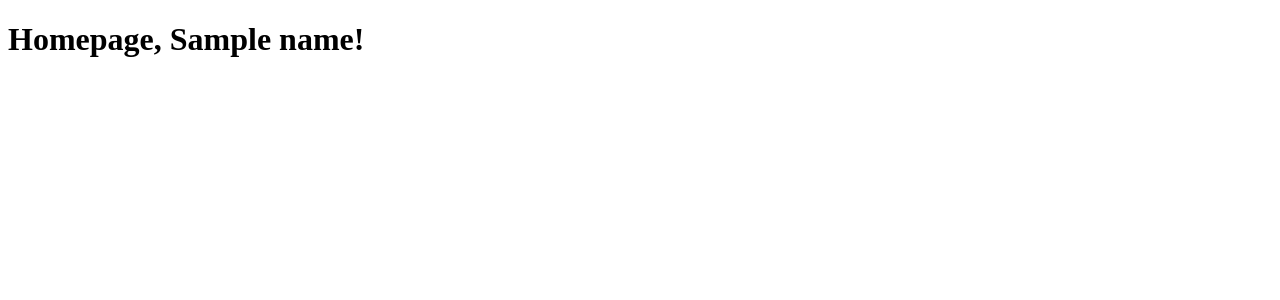
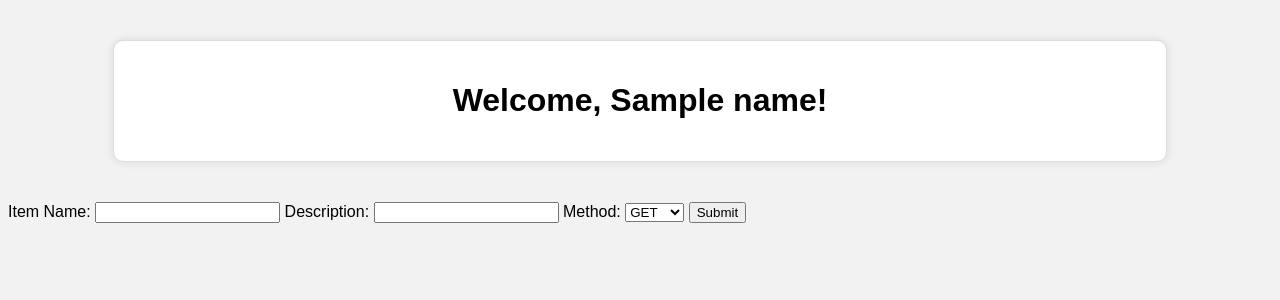
Before and after one commit to MM-BYC/SandSBA318ExpressServerApplication, a Node server app: template views/HomeMainPage.ejs in a window 1280 px wide. Shown: the top 300 px of the page. Run offline with Node 20, Linux system fonts and the light colour scheme; the template is opened without the code that fills it: most values are stand-ins (such as "Sample title", 1, 10 or a date in 2020).

Commit message:
add interaction

```diff
--- a/models/items.models.js
+++ b/models/items.models.js
@@ -7,7 +7,7 @@ const items = [
   },
   {
     id: 2,
-    itemName: "item1",
+    itemName: "item2",
     description: "item2 description",
   },
 ];
--- /dev/null
+++ b/public/script.js
@@ -0,0 +1,85 @@
+const form = document.querySelector(".itemForm");
+form.addEventListener("submit", (e) => {
+  e.preventDefault();
+  const itemName = document.getElementById("itemName").value;
+  const description = document.getElementById("description").value;
+  const method = document.getElementById("method").value;
+
+  if (method === "POST") {
+    fetch("/api/items", {
+      method: method,
+      headers: {
+        "Content-Type": "application/json",
+      },
+      body: JSON.stringify({ itemName, description }),
+    })
+      .then((response) => {
+        if (response.ok) {
+          return response.json();
+        } else {
+          throw new Error("Failed to create item");
+        }
+      })
+      .then((data) => {
+        console.log(data);
+        // Display the created item
+        const itemsContainer = document.querySelector(".itemsContainer");
+        const itemElement = document.createElement("div");
+        itemElement.setAttribute("class", "itemsContainer");
+
+        itemElement.textContent = `ID: ${data.id} | Name: ${data.itemName} | Desc: ${data.description}`;
+        itemsContainer.appendChild(itemElement);
+      })
+      .catch((error) => console.error("Error:", error));
+  } else if (method === "GET") {
+    let url = "/api/items";
+    if (itemName !== "") {
+      url += `?itemName=${itemName}`;
+    }
+    fetch(url)
+      .then((response) => {
+        if (response.ok) {
+          return response.json();
+        } else {
+          throw new Error("Failed to retrieve items");
+        }
+      })
+      .then((data) => {
+        console.log(data);
+        // Display the retrieved items
+        const itemsContainer = document.querySelector(".itemsContainer");
+        itemsContainer.innerHTML = ""; // Clear existing items
+        data.forEach((item) => {
+          const itemElement = document.createElement("div");
+          itemElement.setAttribute("class", "itemsContainer");
+          itemElement.textContent = `ID: ${item.id} | Name: ${item.itemName} | Desc: ${item.description}`;
+          itemsContainer.appendChild(itemElement);
+        });
+      })
+      .catch((error) => console.error("Error:", error));
+  } else if (method === "DELETE") {
+    if (itemName !== "") {
+      fetch(`/api/items/${itemName}`, {
+        method: "DELETE",
+      })
+        .then((response) => {
+          if (response.ok) {
+            // Remove the item from the page
+            const itemsContainer = document.querySelector(".itemsContainer");
+            const itemElement = document.querySelector(
+              `.itemsContainer:contains(${itemName})`
+            );
+
+            if (itemElement) {
+              itemsContainer.removeChild(itemElement);
+            }
+          } else {
+            throw new Error("Failed to delete item");
+          }
+        })
+        .catch((error) => console.error("Error:", error));
+    } else {
+      console.error("Please specify an item name to delete");
+    }
+  }
+});
--- /dev/null
+++ b/public/style.css
@@ -0,0 +1,15 @@
+body {
+  background-color: #f2f2f2;
+  font-family: Arial, sans-serif;
+}
+
+.container {
+  width: 80%;
+  margin: 40px auto;
+  text-align: center;
+  padding: 20px;
+  background-color: #fff;
+  border: 1px solid #ddd;
+  border-radius: 10px;
+  box-shadow: 0 0 10px rgba(0, 0, 0, 0.1);
+}
--- a/server.js
+++ b/server.js
@@ -7,6 +7,9 @@ const {
   errorHandler,
   notFoundHandler,
 } = require("./middlewares/errorHandler.middleware");
+
+// static public folder
+app.use(express.static("public"));
 
 /*parse body
 
@@ -22,6 +25,10 @@ app.use(express.urlencoded({ extended: true }));
 // everytime a router is visited, this middleware will be executed
 // to console log METHOD and url
 app.use(logger);
+app.use((req, res, next) => {
+  console.log("Middleware: after the logger");
+  next();
+});
 
 app.set("views", "./views"); // Set the views directory
 app.set("view engine", "ejs"); // Set the view engine to EJS
@@ -38,6 +45,20 @@ const items = require("./models/items.models");
 // route to test error handling "errorHandler.middleware.js"
 app.get("/error-page", (req, res, next) => {
   throw new Error("Test error");
+});
+
+//routes to query data
+// to test: http://localhost:3000/api/items/query?itemName=item1
+app.get("/api/items/query", (req, res) => {
+  const { itemName, description } = req.query;
+  const filteredItems = items.filter((item) => {
+    return (
+      // !itemName, ! description to handle in case query does not contains itemName or description
+      (!itemName || item.itemName.includes(itemName)) &&
+      (!description || item.description.includes(description))
+    );
+  });
+  res.json(filteredItems);
 });
 
 // route get to show items
--- a/views/HomeMainPage.ejs
+++ b/views/HomeMainPage.ejs
@@ -8,14 +8,34 @@
         <title>SBA318</title>
         <meta name="description" content="">
         <meta name="viewport" content="width=device-width, initial-scale=1">
-        <link rel="stylesheet" href="">
+        <link rel="stylesheet" href="/style.css">
+        <script src="/script.js" async defer></script>
+
     </head>
 
     <body>
+        <div class="container">
+            <h1>Welcome, <%= name %>!</h1>
+        </div>
 
-        <h1>Homepage, <%= name %>!</h1>
+        <!-- interactive form-->
+        <form class="itemForm">
+            <label for="itemName">Item Name:</label>
+            <input type="text" id="itemName" name="itemName">
+            <label for="description">Description:</label>
+            <input type="text" id="description" name="description">
+            <!-- method selection-->
+            <label for="method">Method:</label>
+            <select id="method">
+                <option value="GET">GET</option>
+                <option value="POST">POST</option>
 
-        <!-- <script src="" async defer></script> -->
+            </select>
+            <button type="submit">Submit</button>
+        </form>
+        <div class="itemsContainer"></div>
+
+
     </body>
 
 </html>
```
